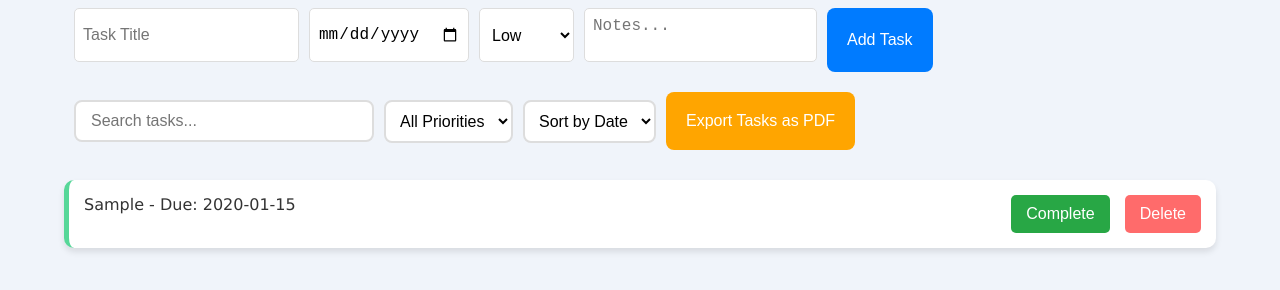
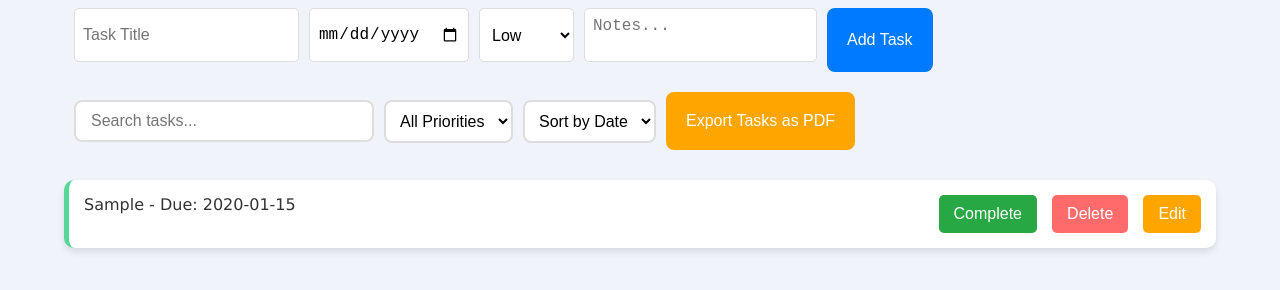
Before and after one commit to mohammadkhani76/Todo-list-app, a plain HTML site: page index.html in a window 1280 px wide. Both pictures are taken after typing "Sample", "2020-01-15", "Sample" into the empty fields and a click on the button "Add Task". Shown: the part 100-390 px from the top of the page. Drawn offline with nearby package versions, Linux system fonts and the light colour scheme.

Commit message:
updated css

```diff
--- a/css/styles.css
+++ b/css/styles.css
@@ -239,6 +239,27 @@ button:hover {
 .completed span {
   text-decoration: line-through;
 }
+
+/* edit btn */
+.edit-btn {
+  padding: 10px 15px;
+  background-color: #ffa500; /* نارنجی روشن برای ادیت */
+  color: white;
+  border: none;
+  border-radius: 5px;
+  cursor: pointer;
+  font-size: 1rem;
+  transition: background-color 0.3s ease;
+  margin-left: 10px;
+}
+.edit-btn:hover {
+  background-color: #ff7800;
+  /* نارنجی تیره‌تر هنگام هاور */
+}
+
+.edit-btn:active {
+  background-color: #eb6f02; /* نارنجی تیره‌تر هنگام کلیک */
+}
 /* Responsive design */
 @media (max-width: 600px) {
   header {
--- a/js/script.js
+++ b/js/script.js
@@ -50,6 +50,8 @@ function displayTasks(array) {
             task.completed ? "Completed" : "Complete"
           }</button>
           <button class="delete-btn">Delete</button>
+          <button class="edit-btn">Edit</button>
+
         </div>
       </div>
     `;
@@ -72,6 +74,19 @@ function displayTasks(array) {
     btn.addEventListener("click", () => {
       array.splice(i, 1); // حذف تسک از آرایه
       renderTasks(); // رندر مجدد
+    });
+  });
+  //
+  // Edit
+  const editButtons = document.querySelectorAll(".edit-btn");
+  editButtons.forEach((btn, i) => {
+    btn.addEventListener("click", () => {
+      const task = array[i]; // گرفتن تسک مربوط به این دکمه
+      const newText = prompt("ویرایش عنوان تسک", task.title);
+      if (newText !== null && newText.trim() !== "") {
+        task.title = newText; // تغییر عنوان تسک
+        renderTasks(); // رندر مجدد لیست
+      }
     });
   });
 }
```
